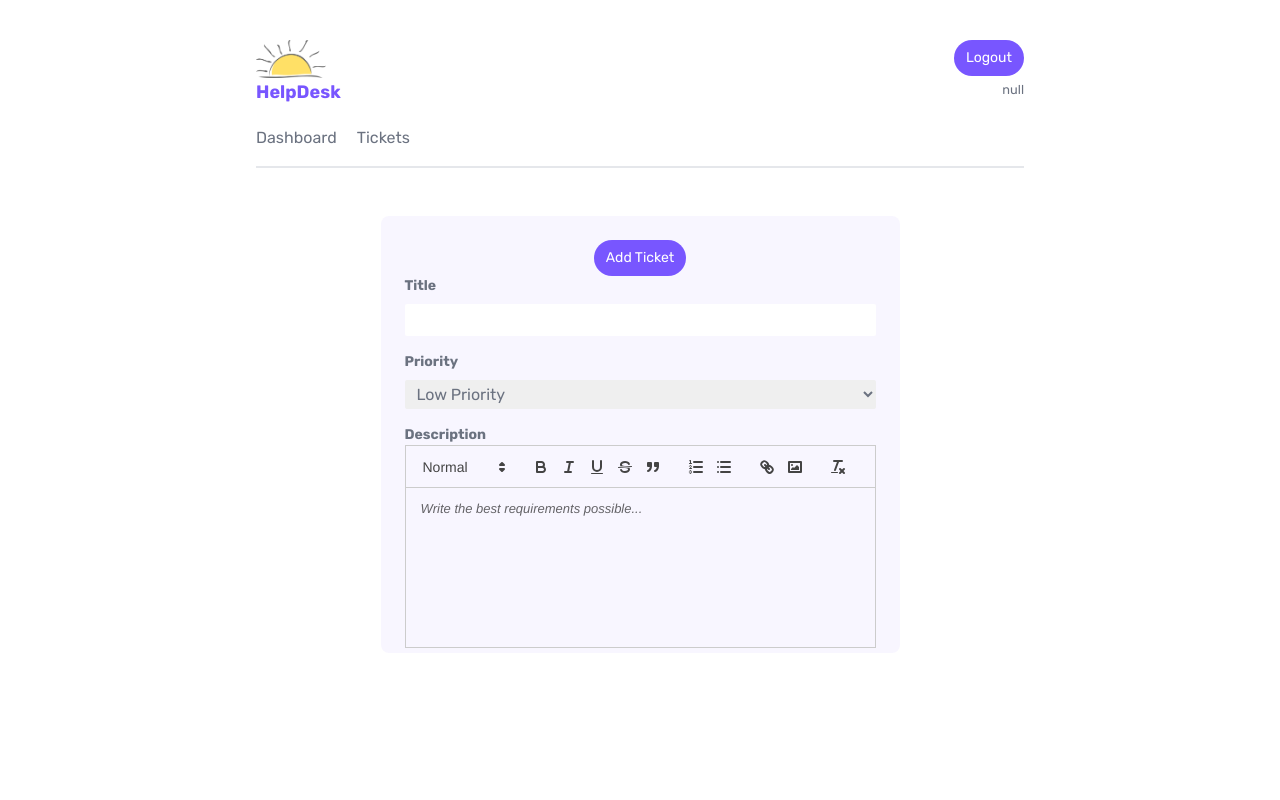
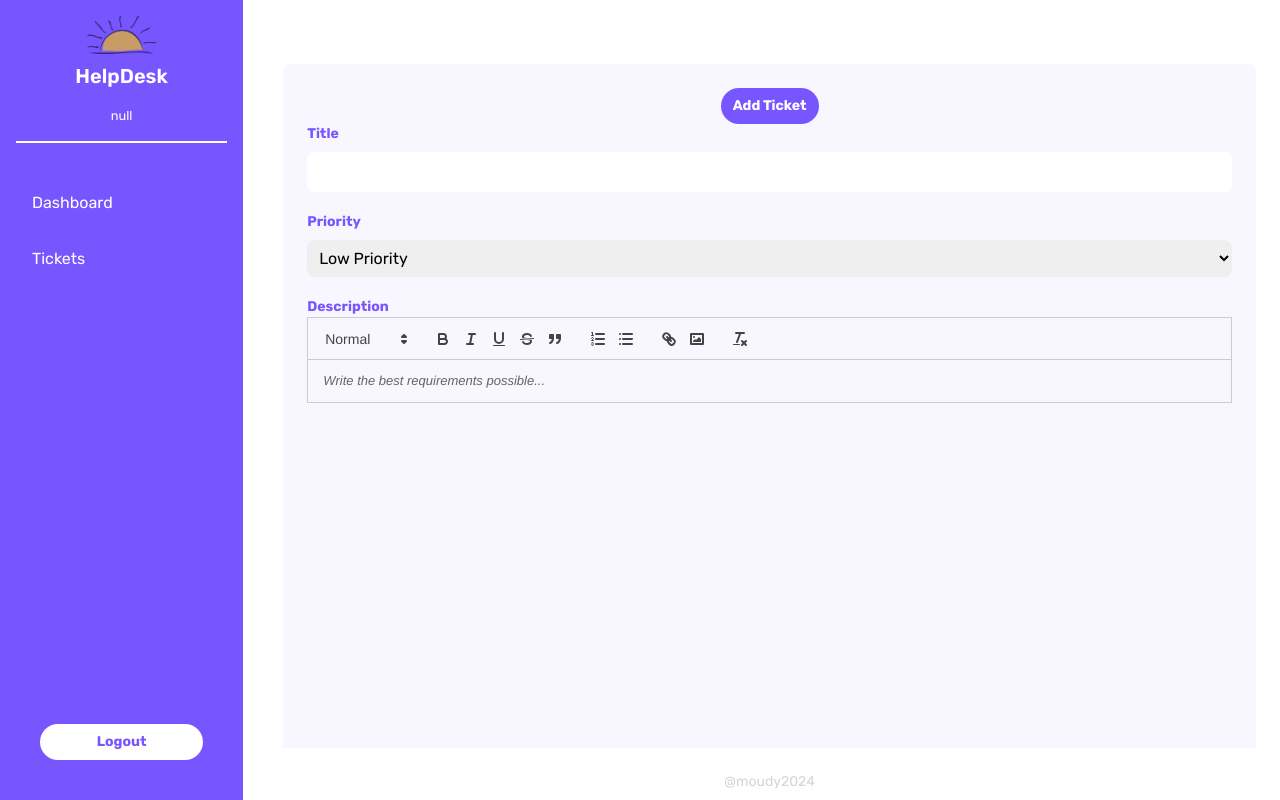
Before and after one commit to emoudy/helpdesk, a Next.js app: page /tickets/create in a window 1280 px wide. Built offline with nearby package versions, Linux system fonts and the light colour scheme; no server answers.

Commit message:
changing the syle of the page

```diff
--- a/app/(dashboard)/layout.jsx
+++ b/app/(dashboard)/layout.jsx
@@ -8,9 +8,10 @@ export default async function DashboardLayout({ children }) {
   } = await supabase.auth.getUser();
 
   return (
-    <>
+    <div className="help_desk_app">
       <NavBar user={user} />
-      {children}
-    </>
+      <div className="content">{children}</div>
+      <footer className="footer">@moudy2024</footer>
+    </div>
   );
 }
--- a/app/(dashboard)/tickets/TicketList.jsx
+++ b/app/(dashboard)/tickets/TicketList.jsx
@@ -19,20 +19,18 @@ export default async function TicketList() {
   }
 
   return (
-    <div>
+    <>
       {tickets.map((ticket) => (
         <div key={ticket.id} className="card">
-          <div className="card_status">
-            <div className={`pill mb-3 ${ticket.priority}`}>
-              {ticket.priority}
-            </div>
+          <div href={`/tickets/${ticket.id}`} className="card_header_list">
+            <div className={`pill ${ticket.priority}`}>{ticket.priority}</div>
+            <Link href={`/tickets/${ticket.id}`} className="card_title">
+              <h3>{ticket.title}</h3>
+              <small>By: {ticket.user_email}</small>
+            </Link>
           </div>
-          <Link href={`/tickets/${ticket.id}`} className="card_summary">
-            <h3>{ticket.title}</h3>
-            <small>By: {ticket.user_email}</small>
-          </Link>
         </div>
       ))}
-    </div>
+    </>
   );
 }
--- a/app/(dashboard)/tickets/[id]/page.jsx
+++ b/app/(dashboard)/tickets/[id]/page.jsx
@@ -31,8 +31,13 @@ const TicketDetails = async ({ params }) => {
         <h2>Ticket Details</h2>
       </nav>
       <div className="card">
-        <div className="card_status">
+        <div href={`/tickets/${ticket.id}`} className="card_header_item">
           <div className={`pill ${ticket.priority}`}>{ticket.priority}</div>
+          <div className="card_title">
+            <h3>{ticket.title}</h3>
+            <small>By: {ticket.user_email}</small>
+          </div>
+          <div className="card_menu">
             {data.session.user.email === ticket.user_email ? (
               <div>
                 <DeleteTicketIcon id={ticket.id} />
@@ -40,12 +45,9 @@ const TicketDetails = async ({ params }) => {
               </div>
             ) : null}
           </div>
-        <div href={`/tickets/${ticket.id}`} className="card_summary">
-          <h3>{ticket.title}</h3>
-          <small>By: {ticket.user_email}</small>
-          <div className="mt-5">
+        </div>
+        <div className="card_body">
           <div dangerouslySetInnerHTML={{ __html: ticket.description }}></div>
-          </div>
         </div>
       </div>
     </main>
--- a/app/(dashboard)/tickets/page.jsx
+++ b/app/(dashboard)/tickets/page.jsx
@@ -14,15 +14,10 @@ export const metadata = {
 export default function Tickets() {
   return (
     <main>
-      <nav>
-        <div>
-          <h2 className="mb-0 pb-0">Tickets</h2>
-          <p>
-            <small>Currently open tickets.</small>
-          </p>
-        </div>
-        <Link href="/tickets/create" className="ml-auto">
-          <button className="btn-primary">New Ticket</button>
+      <nav className="ticket-list-header">
+        <h1>Ticket List</h1>
+        <Link href="/tickets/create">
+          <button className="btn-primary">Create New Ticket</button>
         </Link>
       </nav>
       <Suspense fallback={<Loading />}>
--- a/app/components/LogoutButton.jsx
+++ b/app/components/LogoutButton.jsx
@@ -18,7 +18,7 @@ export default function LogoutButton() {
   };
 
   return (
-    <button className="btn-primary" onClick={handleLogout}>
+    <button className="btn-secondary navbar-logout" onClick={handleLogout}>
       Logout
     </button>
   );
--- a/app/components/NavBar.jsx
+++ b/app/components/NavBar.jsx
@@ -5,9 +5,8 @@ import LogoutButton from "./LogoutButton";
 
 export default function NavBar({ user }) {
   return (
-    <nav className="block">
-      <div className="flex justify-between">
-        <div>
+    <nav className="navbar">
+      <div className="navbar-top">
         <Image
           src={picture}
           alt="splash logo"
@@ -15,21 +14,18 @@ export default function NavBar({ user }) {
           quality={100}
           placeholder="blur"
         />
-          <h1>HelpDesk</h1>
+        <h1 className="navbar-title">HelpDesk</h1>
+        <small>{user ? user.email : "null"}</small>
       </div>
-        <div className="flex flex-col items-end">
-          <LogoutButton />
-          <small className="mt-1">{user ? user.email : "null"}</small>
-        </div>
-      </div>
-      <div className="mt-5 flex justify-between">
-        <div>
-          <Link className="mr-5" href="/">
+      <div className="navbar-middle">
+        <Link className="nav-link" href="/">
           Dashboard
         </Link>
-          <Link href="/tickets">Tickets</Link>
+        <Link className="nav-link" href="/tickets">
+          Tickets
+        </Link>
       </div>
-      </div>
+      <LogoutButton />
     </nav>
   );
 }
--- a/app/components/ReactQuillEditor.jsx
+++ b/app/components/ReactQuillEditor.jsx
@@ -25,7 +25,7 @@ export default function ReactQuillEditor({ description, setDescription }) {
 
   return (
     <ReactQuill
-      className="h-[10rem]"
+      className="text-editor"
       theme="snow"
       formats={[
         "header",
--- a/app/globals.css
+++ b/app/globals.css
@@ -2,41 +2,114 @@
 @tailwind components;
 @tailwind utilities;
 
-/* base styles */
-body {
-  @apply text-gray-500 m-8 mx-auto max-w-3xl;
+.help_desk_app {
+  @apply
+    bg-white
+    h-screen
+    grid grid-rows-1 grid-cols-5 gap-4;
+
+  > .navbar {
+    @apply
+      relative
+      p-4
+    bg-primary text-white
+      row-span-2 col-span-1;
+
+    & h1, h2, h3 {
+      @apply text-white;
     }
-h1, h2, h3 {
-  @apply font-bold ;
+
+    & .navbar-top {
+      @apply
+        flex flex-col items-center
+        border-white border-b-2;
+
+      & .navbar-title {
+        @apply
+          mt-2 mb-4
+          text-xl font-semibold;
       }
+      & small {
+        @apply mb-4;
+      }
+    }
+
+    & .navbar-middle {
+      @apply
+        flex flex-col
+        mt-10
+        space-y-4;
+
+      & .nav-link {
+        @apply
+          py-2 px-4
+          block rounded;
+
+        &:hover {
+          @apply bg-primaryDark;
+        }
+      }
+    }
+
+    & .navbar-logout {
+      @apply
+        absolute
+        bottom-10 inset-x-0 mx-10;
+    }
+  }
+
+  > .content {
+    @apply
+      col-span-4
+      p-6 overflow-y-auto;
+
+      & h1, h2, h3 {
+        @apply text-primary;
+      }
+
+      .ticket-list-header {
+        @apply flex justify-between mb-10;
+      }
+  }
+
+  > .footer {
+    @apply
+      col-span-4
+      text-center text-sm py-2 text-gray-300;
+  }
+}
+
 main {
-  @apply my-12;
+  @apply mt-10;
 }
+
+/* button styles */
 h1 {
-  @apply text-lg text-primary;
+  @apply font-bold text-lg;
 }
 h2 {
-  @apply mb-4 pb-2 text-base text-primary;
+  @apply font-bold text-base;
 }
 h3 {
-  @apply text-sm text-gray-500;
-}
-p > a {
-  @apply text-primary underline;
+  @apply font-bold text-sm;
 }
 
-/* nav styles */
-nav {
-  @apply pb-4 border-b-2 border-gray-200 flex items-center gap-5 my-10;
+/* button styles */
+button {
+  @apply
+    px-3 py-2
+    rounded-full
+    text-sm font-bold;
+
+    &:hover {
+      @apply bg-opacity-70;
     }
-nav a, nav span {
-  @apply text-gray-500;
 }
-nav a:hover {
-  @apply text-black;
+button.btn-primary {
+  @apply bg-primary text-white;
 }
-main nav {
-  @apply border-0;
+button.btn-secondary {
+  @apply bg-white text-primary;
 }
 
 /* List styles */
@@ -55,38 +128,38 @@ li {
 
 /* icons styles */
 .icon {
-  @apply cursor-pointer text-xl m-auto ml-0 mb-3;
+  @apply cursor-pointer text-xl min-h-10 mr-5;
 }
 .icon:hover {
   @apply text-2xl;
 }
 
-/* button styles */
-button {
-  @apply px-3 py-2 rounded-full flex justify-between items-center gap-2 text-sm;
-}
-button:hover {
-  @apply bg-opacity-70;
-}
-.btn-primary {
-  @apply bg-primary text-white;
-}
-.btn-secondary {
-  @apply bg-gray-200 text-gray-900;
-}
-
 /* form styles */
 form {
-  @apply p-6 pb-12 bg-primary bg-opacity-5 rounded-lg block mx-auto min-w-fit w-1/4;
+  @apply p-6 bg-primary bg-opacity-5 rounded-lg h-screen flex flex-col;
+
+  label {
+    @apply font-bold text-base text-primary;
   }
-form label {
-  @apply block;
+  input, textarea, select {
+    @apply mt-2 mb-5 p-2 rounded-lg w-full;
   }
-form input, form textarea, form select {
-  @apply block mt-2 my-4 px-2 py-1 rounded-sm w-full;
+  .form-description {
+    @apply text-lg flex-grow overflow-hidden flex flex-col;
   }
-form button {
+  button {
     @apply block mx-auto;
+  }
+}
+form .form-description .text-editor {
+  @apply
+    flex-grow;
+    .ql-toolbar {
+      @apply bg-white p-5 rounded-t-lg;
+    }
+    .ql-container {
+      @apply bg-white p-5 rounded-b-lg resize-y overflow-auto min-h-[100px] flex-grow;
+    }
 }
 
 /* feedback styles */
@@ -96,33 +169,42 @@ form button {
 
 /* card styles */
 .card {
-  @apply transition-colors duration-300 ease-in-out rounded-2xl py-3 px-4 my-4 overflow-hidden flex justify-between;
+  @apply bg-white bg-opacity-5 transition-colors duration-300 ease-in-out rounded-md overflow-hidden my-5;
 }
-.card:hover {
-  @apply cursor-pointer bg-primary bg-opacity-5 shadow-indigo-500/30 shadow-lg;
+.card_header_list {
+  @apply flex;
 }
-.card_summary {
-  @apply m-auto ml-0;
+.card_header_list:hover {
+  @apply cursor-pointer bg-primary bg-opacity-10;
 }
-.card_detail {
-  @apply flex justify-between;
+.card_header_item {
+  @apply flex;
 }
-.card_detail h3 {
-  @apply font-bold text-gray-700 text-sm mb-0;
+.card_title {
+  @apply flex-1 pl-5 py-3 bg-primary bg-opacity-5;
 }
-.card_detail p {
-  @apply my-4 text-sm leading-6;
+.card_menu {
+  @apply bg-primary bg-opacity-5 rounded-r-md;
+
+  & div {
+    @apply flex min-w-1.5;
   }
+}
+
+.card_body {
+  @apply px-20 py-10;
+}
+
 
 /* pill styles */
 .pill {
-  @apply mr-5 mb-5 w-16 py-1 px-2 text-xs text-center font-semibold rounded-full;
+  @apply w-16 text-xs text-center font-semibold rounded-l-md flex items-center justify-center;
 }
 .pill.high {
   @apply bg-red-300 text-red-600;
 }
 .pill.medium {
-  @apply bg-blue-300 text-blue-600;
+  @apply bg-yellow-300 text-yellow-600;
 }
 .pill.low {
   @apply bg-emerald-300 text-emerald-600;
```
Lines whose indentation alone changed are shown as unchanged.
